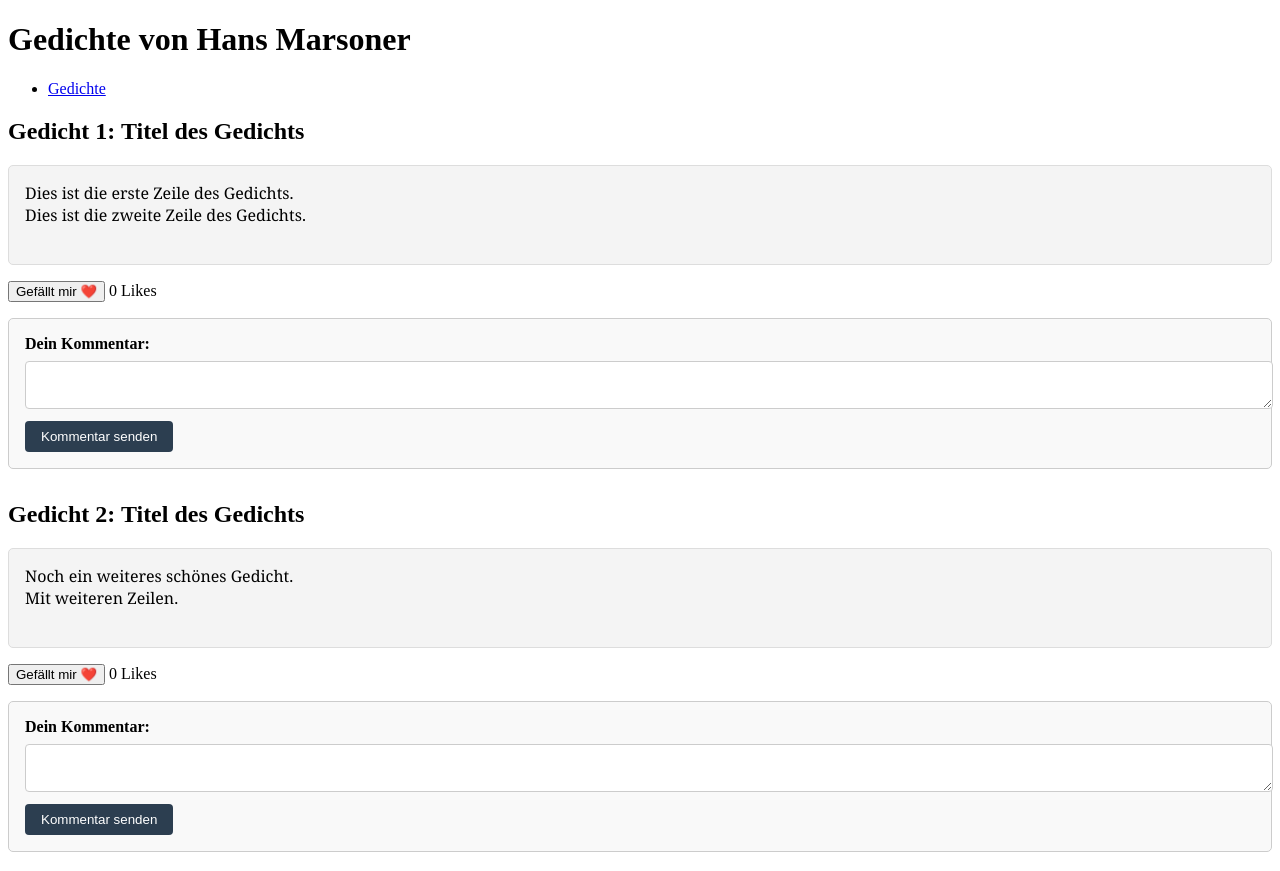
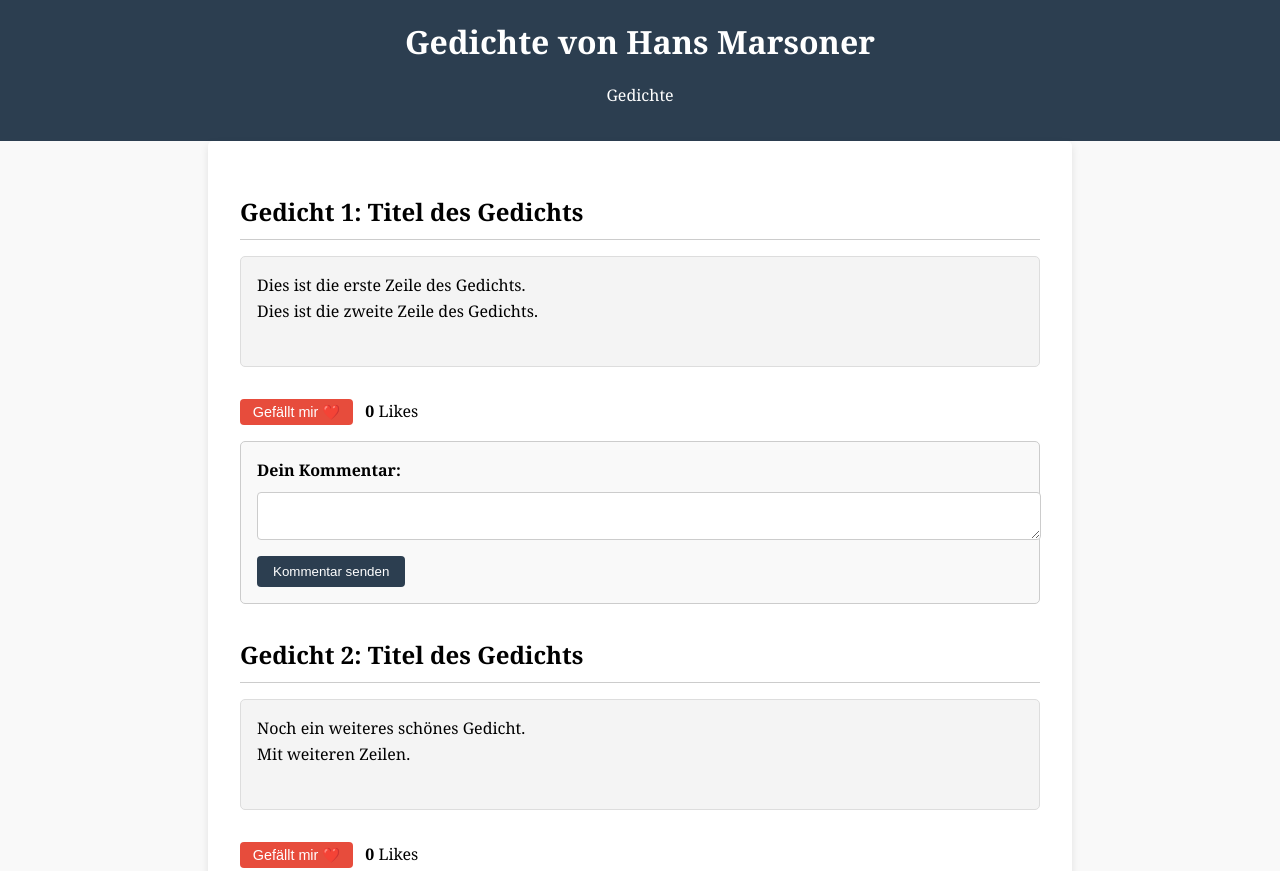
Before and after one commit to MHansM/gedichte-von-hans-marsoner, a plain HTML site: page index.html in a window 1280 px wide. Shown: the top 871 px of the page. Drawn offline with Linux system fonts and the light colour scheme.

Commit message:
Aktualisieren von styles.css
neu1

```diff
--- a/styles.css
+++ b/styles.css
@@ -1,7 +1,59 @@
-/* Stil für Gedichte (pre-Tag) */
+/* Allgemeine Stile */
+body {
+    font-family: 'Georgia', serif;
+    margin: 0;
+    padding: 0;
+    line-height: 1.6;
+    background-color: #f9f9f9;
+}
+
+/* Header */
+header {
+    background: #2c3e50;
+    color: #fff;
+    text-align: center;
+    padding: 1rem 0;
+}
+
+header h1 {
+    margin: 0;
+}
+
+nav ul {
+    list-style: none;
+    padding: 0;
+}
+
+nav ul li {
+    display: inline;
+    margin: 0 10px;
+}
+
+nav ul li a {
+    color: #fff;
+    text-decoration: none;
+}
+
+/* Hauptbereich */
+main {
+    padding: 2rem;
+    max-width: 800px;
+    margin: auto;
+    background: #fff;
+    border-radius: 5px;
+    box-shadow: 0 4px 8px rgba(0,0,0,0.1);
+}
+
+h2 {
+    border-bottom: 1px solid #ccc;
+    padding-bottom: 0.5rem;
+    margin-bottom: 1rem;
+}
+
+/* Stil für Gedichte */
 pre {
     font-family: 'Georgia', serif;
-    white-space: pre-wrap; /* Zeilenumbrüche einhalten */
+    white-space: pre-wrap; /* Zeilenumbrüche beibehalten */
     word-wrap: break-word; /* Lange Wörter umbrechen */
     background: #f4f4f4;
     padding: 1rem;
@@ -10,7 +62,28 @@ pre {
     margin-bottom: 1rem;
 }
 
-/* Kommentarformular-Stil */
+/* Like-Button */
+.like-btn {
+    margin-top: 1rem;
+    padding: 0.3rem 0.8rem;
+    background: #e74c3c;
+    color: white;
+    border: none;
+    border-radius: 4px;
+    cursor: pointer;
+    font-size: 0.9rem;
+}
+
+.like-btn:hover {
+    background: #c0392b;
+}
+
+.like-count {
+    margin-left: 0.5rem;
+    font-weight: bold;
+}
+
+/* Kommentarbereich */
 .comment-form {
     margin-top: 1rem;
     margin-bottom: 2rem;
@@ -46,3 +119,12 @@ pre {
 .comment-form button:hover {
     background-color: #34495e;
 }
+
+/* Footer */
+footer {
+    text-align: center;
+    margin-top: 2rem;
+    padding: 1rem;
+    background: #2c3e50;
+    color: #fff;
+}
```
